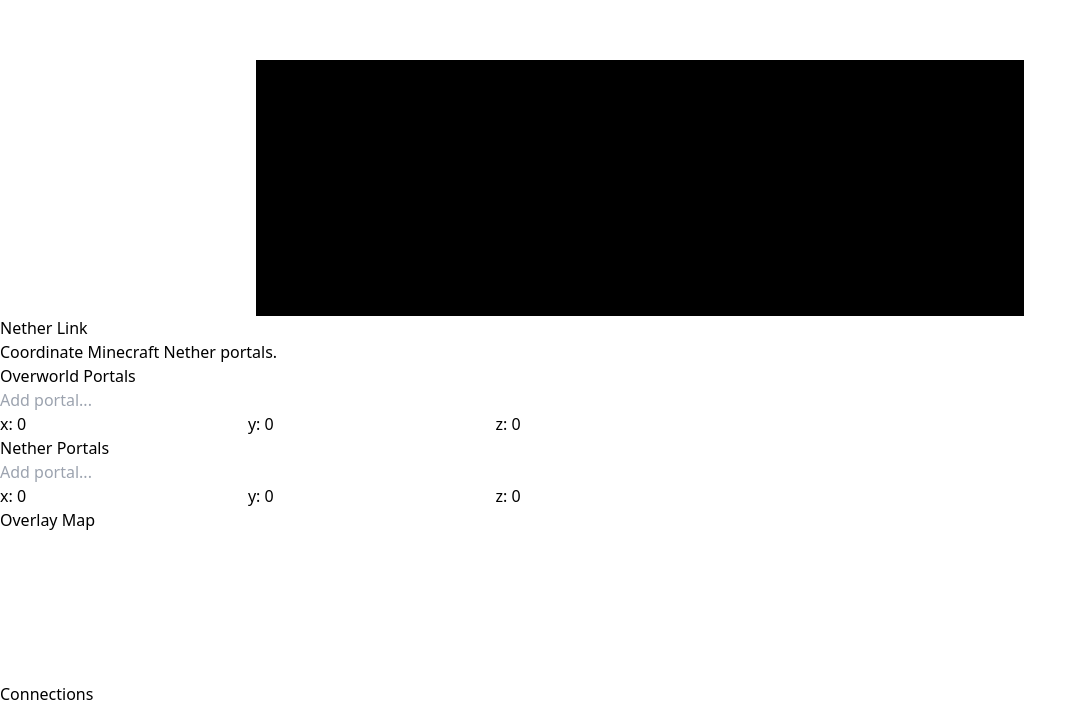
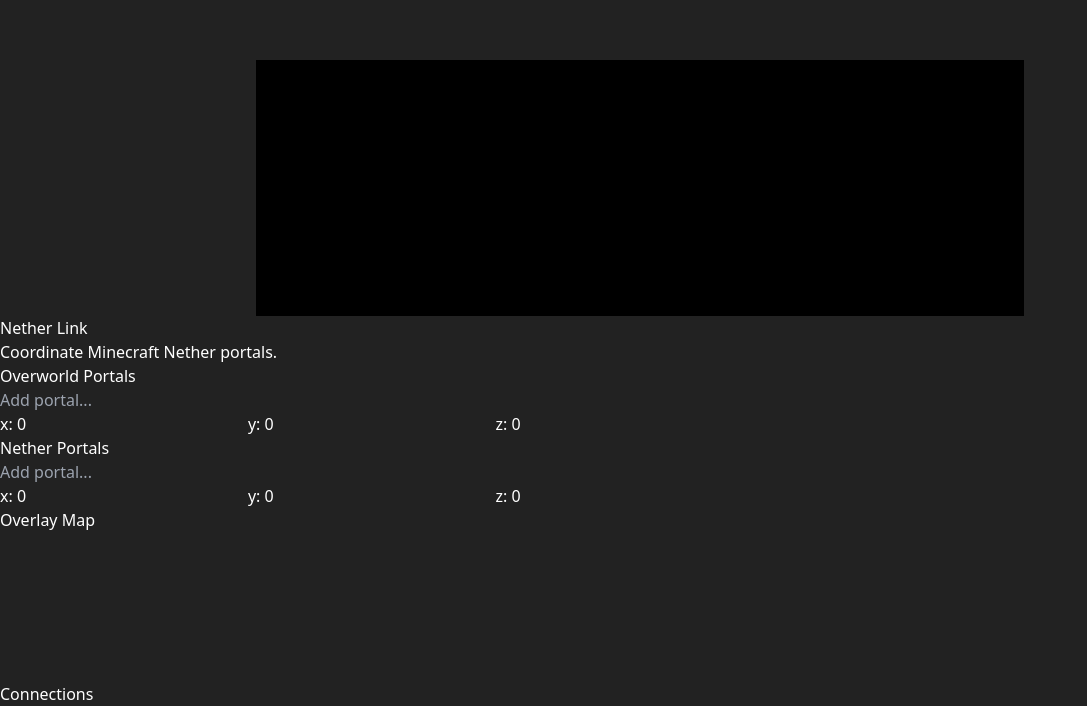
Before and after one commit to BrandonXLF/nether-link, a Next.js app: page / in a window 1280 px wide. Shown: the part 196-902 px from the top of the page, without its empty margins (0-1087 px from the left). Built offline with nearby package versions, Linux system fonts and the light colour scheme.

Commit message:
Use a dark background

```diff
--- a/src/app/globals.css
+++ b/src/app/globals.css
@@ -2,22 +2,12 @@
 @tailwind components;
 @tailwind utilities;
 
-/*
-:root {
-  --background: #ffffff;
-  --foreground: #171717;
+
+body {
+  color: #fff;
+  background: #222;
 }
 
-@media (prefers-color-scheme: dark) {
-  :root {
-    --background: #0a0a0a;
-    --foreground: #ededed;
-  }
+input {
+  background: transparent;
 }
-
-body {
-  color: var(--foreground);
-  background: var(--background);
-  font-family: Arial, Helvetica, sans-serif;
-}
-*/
--- a/src/app/page.tsx
+++ b/src/app/page.tsx
@@ -52,19 +52,19 @@
             ? 'Loading...'
             : <PortalList portals={overworld} getExits={() => overworldExits.values()} portalsChanged={setOverworld} isNether={false} />}
         </Box>
-        <Box title="Nether Portals" className="border-t border-gray-400">
+        <Box title="Nether Portals" className="border-t border-gray-500">
           {!loaded
             ? 'Loading...'
             : <PortalList portals={nether} getExits={() => netherExits.values()} portalsChanged={setNether} isNether={true} />}
         </Box>
       </div>
-      <div className="flex-1 flex flex-col lg:max-w-md lg:border-l max-lg:border-t border-gray-400">
+      <div className="flex-1 flex flex-col lg:max-w-md lg:border-l max-lg:border-t border-gray-500">
         <Box title="Overlay Map">
           <div className="max-w-md">
             <Visualizer exitMaps={[overworldExits, netherExits]} />
           </div>
         </Box>
-        <Box title="Connections" className="border-t border-gray-400">
+        <Box title="Connections" className="border-t border-gray-500">
           <ConnectionList overworldExits={overworldExits} netherExits={netherExits} />
         </Box>
       </div>
--- a/src/components/portal-input.tsx
+++ b/src/components/portal-input.tsx
@@ -25,20 +25,20 @@
 			value={portal.name}
 			onInput={e => portalUpdated('name', (e.target as HTMLInputElement).value)}
 			placeholder={isNew ? 'Add portal...' : 'Label'}
-			className={`w-28 ${portal.isNether ? "text-red-900" : "text-green-700"}`}
+			className={`w-28 ${portal.isNether ? "text-red-400" : "text-green-300"}`}
 		/>
 		<div>
 			<div className="flex items-start gap-3">
 				<div>
 					<div className="flex gap-2">
 						<label>
-							x: <input type="number" defaultValue={portal.x} onChange={e => XYZChanged('x', e)} className="w-12 border-b border-black" />
+							x: <input type="number" defaultValue={portal.x} onChange={e => XYZChanged('x', e)} className="w-12 border-b border-white" />
 						</label>
 						<label>
-							y: <input type="number" defaultValue={portal.y} onChange={e => XYZChanged('y', e)} className="w-12 border-b border-black" />
+							y: <input type="number" defaultValue={portal.y} onChange={e => XYZChanged('y', e)} className="w-12 border-b border-white" />
 						</label>
 						<label>
-							z: <input type="number" defaultValue={portal.z} onChange={e => XYZChanged('z', e)} className="w-12 border-b border-black" />
+							z: <input type="number" defaultValue={portal.z} onChange={e => XYZChanged('z', e)} className="w-12 border-b border-white" />
 						</label>
 					</div>
 					{exitInfo && <div className="pt-1">
--- a/src/components/portal-name.tsx
+++ b/src/components/portal-name.tsx
@@ -2,7 +2,7 @@
 import Portal from "@/classes/Portal";
 
 export default function PortalName({ portal }: Readonly<{ portal: Portal }>) {
-    const color = portal.isNether ? "text-red-900" : "text-green-700";
+    const color = portal.isNether ? "text-red-400" : "text-green-300";
 
     if (!portal.name) {
         return <span className={color}>{portal.toString()}</span>;
--- a/src/components/visualizer.tsx
+++ b/src/components/visualizer.tsx
@@ -46,7 +46,7 @@
 		}
 	}
 
-	return <svg className="w-full border border-solid border-gray-200 aspect-square stroke-[0.5%]" viewBox={`${minX - 5}, ${minZ - 5}, ${maxX - minX + 10}, ${maxZ - minZ + 10}`}>
+	return <svg className="w-full bg-black aspect-square stroke-[0.5%]" viewBox={`${minX - 5}, ${minZ - 5}, ${maxX - minX + 10}, ${maxZ - minZ + 10}`}>
 		<defs>
 			<marker
 				id="arrow"
@@ -57,6 +57,7 @@
 				markerHeight="1.5%"
 				markerUnits="strokeWidth"
 				orient="auto-start-reverse"
+				className="fill-slate-500"
 			>
 				<path d="M 0 0 L 10 5 L 0 10 z" />
 			</marker>
```
